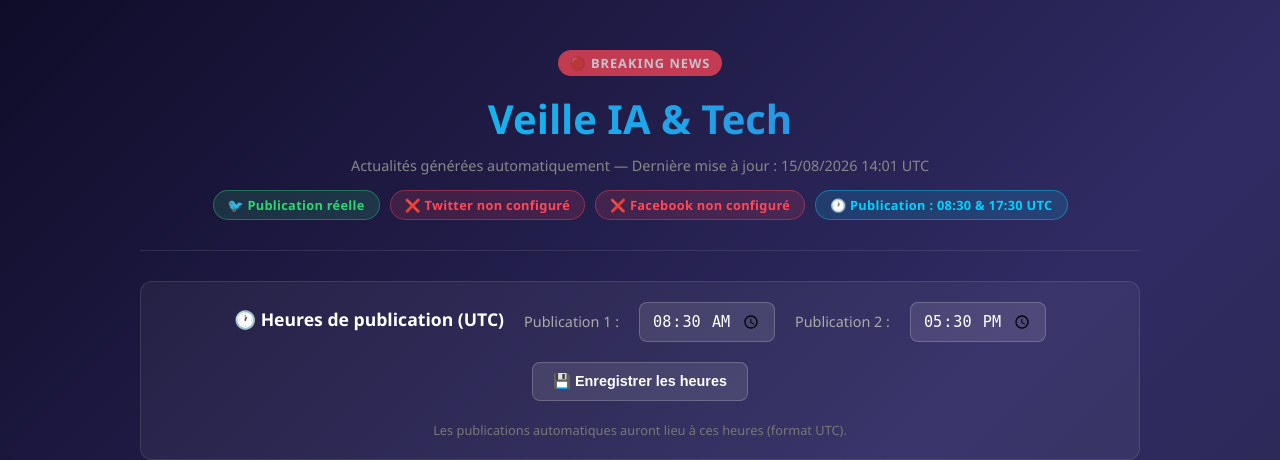
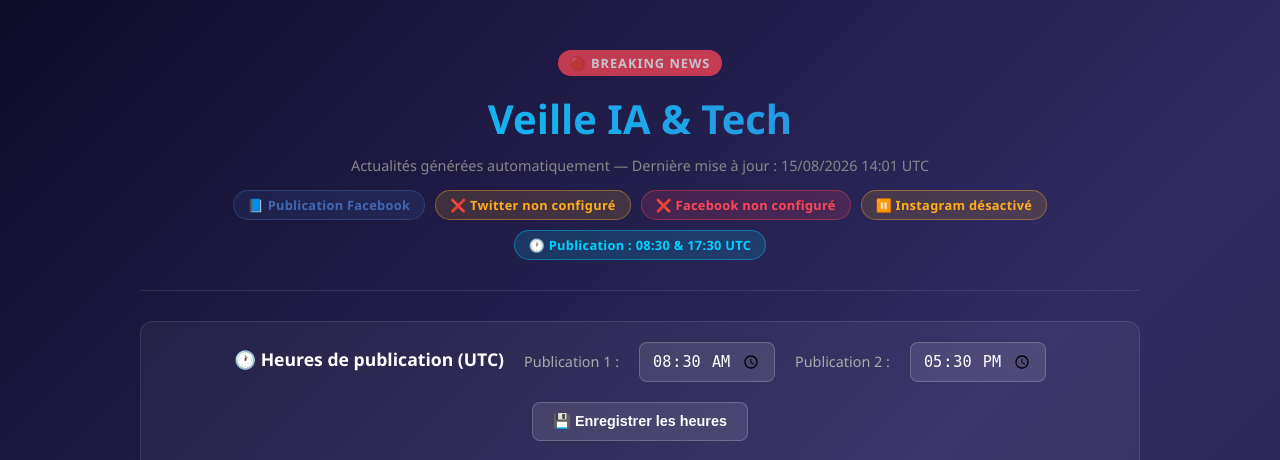
Before and after one commit to YaYouLeKyou/ia-tech-bot-poster-fb-insta-thread-twitter, a Flask app: page / in a window 1280 px wide. Shown: the top 460 px of the page. Run offline with Flask 3, Linux system fonts and the light colour scheme; data that the repository does not hold is empty.

Commit message:
Optimisation: Publication Facebook prioritaire, loader avec progression, carte ameliorée
- Priorisation de Facebook par defaut (Twitter/Instagram desactives)
- Ajout d'un loader avec messages de progression (envoi Twitter/Facebook/Instagram, termine...)
- Amelioration de la carte de publication avec messages plus clairs (envoye, echec)
- Modification du badge de statut pour afficher Publication Facebook
- Ajout d'une animation de chargement (spinner) pour le loader
- Twitter desactive par defaut (pas d'acces API payante)
- Instagram desactive par defaut (non fonctionnel)
- Mise a jour du backend pour retourner les etapes de progression
- Amelioration de l'UX avec des messages plus explicites

```diff
--- a/templates/index.html
+++ b/templates/index.html
@@ -84,9 +84,9 @@
         }
 
         .status-badge.live {
-            background: rgba(46, 213, 115, 0.15);
-            border: 1px solid rgba(46, 213, 115, 0.4);
-            color: #2ed573;
+            background: rgba(66, 103, 178, 0.15);
+            border: 1px solid rgba(66, 103, 178, 0.4);
+            color: #4267b2;
         }
 
         .status-badge.twitter {
@@ -96,9 +96,9 @@
         }
 
         .status-badge.twitter-off {
-            background: rgba(255, 71, 87, 0.15);
-            border: 1px solid rgba(255, 71, 87, 0.4);
-            color: #ff4757;
+            background: rgba(255, 173, 31, 0.15);
+            border: 1px solid rgba(255, 173, 31, 0.4);
+            color: #ffad1f;
         }
 
         .status-badge.schedule {
@@ -117,6 +117,12 @@
             background: rgba(255, 71, 87, 0.15);
             border: 1px solid rgba(255, 71, 87, 0.4);
             color: #ff4757;
+        }
+
+        .status-badge.instagram-off {
+            background: rgba(255, 173, 31, 0.15);
+            border: 1px solid rgba(255, 173, 31, 0.4);
+            color: #ffad1f;
         }
 
         @keyframes pulse {
@@ -455,6 +461,22 @@
             color: #00d2ff;
             margin-top: 10px;
             font-size: 0.9rem;
+            align-items: center;
+            gap: 8px;
+        }
+
+        .loading::before {
+            content: '';
+            width: 16px;
+            height: 16px;
+            border: 2px solid rgba(0, 210, 255, 0.3);
+            border-top-color: #00d2ff;
+            border-radius: 50%;
+            animation: spin 1s linear infinite;
+        }
+
+        @keyframes spin {
+            to { transform: rotate(360deg); }
         }
 
         .toast {
@@ -770,10 +792,10 @@
                 {% if dry_run %}
                 <span class="status-badge dry-run">🧪 Mode DRY-RUN</span>
                 {% else %}
-                <span class="status-badge live">🐦 Publication réelle</span>
+                <span class="status-badge live">📘 Publication Facebook</span>
                 {% endif %}
                 {% if twitter_configured %}
-                <span class="status-badge twitter">✅ Twitter connecté</span>
+                <span class="status-badge twitter-off">⏸️ Twitter désactivé</span>
                 {% else %}
                 <span class="status-badge twitter-off">❌ Twitter non configuré</span>
                 {% endif %}
@@ -782,6 +804,7 @@
                 {% else %}
                 <span class="status-badge facebook-off">❌ Facebook non configuré</span>
                 {% endif %}
+                <span class="status-badge instagram-off">⏸️ Instagram désactivé</span>
                 <span class="status-badge schedule">🕐 Publication : {{ schedule_times|join(' & ') }} UTC</span>
             </div>
         </header>
@@ -805,7 +828,7 @@
                 <div class="controls-group-title">⚡ Post minute</div>
                 <label>Envoyer sur :</label>
                 <label class="network-check twitter-check" id="netTwitterLabel">
-                    <input type="checkbox" id="netTwitter" checked onchange="updateNetworkCheck(this, 'netTwitterLabel')">
+                    <input type="checkbox" id="netTwitter" onchange="updateNetworkCheck(this, 'netTwitterLabel')">
                     🐦 Twitter
                 </label>
                 <label class="network-check facebook-check" id="netFacebookLabel">
@@ -813,7 +836,7 @@
                     📘 Facebook
                 </label>
                 <label class="network-check instagram-check" id="netInstagramLabel">
-                    <input type="checkbox" id="netInstagram" checked onchange="updateNetworkCheck(this, 'netInstagramLabel')">
+                    <input type="checkbox" id="netInstagram" onchange="updateNetworkCheck(this, 'netInstagramLabel')">
                     📸 Instagram
                 </label>
                 <button onclick="postNow()" class="btn btn-tweet">⚡ Publier maintenant</button>
@@ -1103,31 +1126,39 @@
             }
         }
 
-        // Récupère le réseau sélectionné (twitter, facebook, instagram, both, all)
+        // Récupère le réseau sélectionné (twitter, facebook, instagram)
+        // Par défaut, seulement Facebook est coché
         function getSelectedNetwork() {
             const twitter = document.getElementById('netTwitter').checked;
             const facebook = document.getElementById('netFacebook').checked;
             const instagram = document.getElementById('netInstagram').checked;
 
+            if (twitter && !facebook && !instagram) return 'twitter';
+            if (!twitter && facebook && !instagram) return 'facebook';
+            if (!twitter && !facebook && instagram) return 'instagram';
+            if (twitter && facebook && !instagram) return 'both';
+            if (twitter && !facebook && instagram) return 'both';
+            if (!twitter && facebook && instagram) return 'both';
             if (twitter && facebook && instagram) return 'all';
-            if (twitter && facebook) return 'both';
-            if (twitter && instagram) return 'both';
-            if (twitter) return 'twitter';
-            if (facebook) return 'facebook';
-            if (instagram) return 'instagram';
-            return null;
-        }
-
-        // Post minute : publie immédiatement sur le(s) réseau(x) choisi(s)
+            // Par défaut, si rien n'est coché, retourne Facebook
+            return 'facebook';
+        }
+
+        // Post minute : publie immédiatement sur le réseau choisi
         async function postNow() {
             const network = getSelectedNetwork();
-            if (!network) {
-                showToast('❌ Sélectionnez au moins un réseau (Twitter ou Facebook)', true);
-                return;
-            }
-
             const loading = document.getElementById('loading');
-            if (loading) loading.style.display = 'block';
+            if (loading) {
+                loading.style.display = 'block';
+                const networkLabels = {
+                    'twitter': '🐦 Envoi du post Twitter…',
+                    'facebook': '📘 Envoi du post Facebook…',
+                    'instagram': '📸 Envoi du post Instagram…',
+                    'both': '📤 Envoi du post sur les réseaux sélectionnés…',
+                    'all': '📤 Envoi du post sur tous les réseaux…'
+                };
+                loading.textContent = networkLabels[network] || '⏳ Publication en cours…';
+            }
 
             try {
                 const response = await fetch('/api/tweet-now', {
@@ -1141,13 +1172,25 @@
                     throw new Error(data.error || 'Erreur lors de la publication');
                 }
 
-                // Afficher la simulation visuelle
+                if (loading && data.progress) {
+                    const lastStep = data.progress[data.progress.length - 1];
+                    if (lastStep && lastStep.message) {
+                        loading.textContent = lastStep.message;
+                    }
+                    setTimeout(() => {
+                        if (loading) loading.style.display = 'none';
+                    }, 800);
+                } else if (loading) {
+                    setTimeout(() => {
+                        if (loading) loading.style.display = 'none';
+                    }, 800);
+                }
+
                 currentTweetData = data;
                 showTweetPreview(data.tweet_preview);
             } catch (error) {
+                if (loading) loading.style.display = 'none';
                 showToast('❌ ' + error.message, true);
-            } finally {
-                if (loading) loading.style.display = 'none';
             }
         }
 
@@ -1354,11 +1397,16 @@
 
         async function tweetNow() {
             const loading = document.getElementById('loading');
-            if (loading) loading.style.display = 'block';
+            if (loading) {
+                loading.style.display = 'block';
+                loading.textContent = '⏳ Génération et publication Facebook en cours…';
+            }
 
             try {
                 const response = await fetch('/api/tweet-now', {
-                    method: 'POST'
+                    method: 'POST',
+                    headers: { 'Content-Type': 'application/json' },
+                    body: JSON.stringify({ network: 'facebook' })
                 });
                 const data = await response.json();
 
@@ -1366,13 +1414,25 @@
                     throw new Error(data.error || 'Erreur lors de la génération du tweet');
                 }
 
-                // Afficher la simulation visuelle du tweet
+                if (loading && data.progress) {
+                    const lastStep = data.progress[data.progress.length - 1];
+                    if (lastStep && lastStep.message) {
+                        loading.textContent = lastStep.message;
+                    }
+                    setTimeout(() => {
+                        if (loading) loading.style.display = 'none';
+                    }, 800);
+                } else if (loading) {
+                    setTimeout(() => {
+                        if (loading) loading.style.display = 'none';
+                    }, 800);
+                }
+
                 currentTweetData = data;
                 showTweetPreview(data.tweet_preview);
             } catch (error) {
+                if (loading) loading.style.display = 'none';
                 showToast('❌ ' + error.message, true);
-            } finally {
-                if (loading) loading.style.display = 'none';
             }
         }
 
@@ -1434,7 +1494,6 @@
             publishBtn.textContent = 'Vérification…';
 
             try {
-                // Si dry-run, on simule juste la publication
                 if (currentTweetData.dry_run) {
                     setTimeout(() => {
                         status.textContent = '✅ Tweet simulé avec succès (mode DRY-RUN) — aucun tweet réel envoyé.';
@@ -1447,32 +1506,29 @@
                     return;
                 }
 
-                // La publication a DÉJÀ été effectuée par l'appel à /api/tweet-now
-                // dans postNow() ou tweetNow(). On affiche juste les résultats.
                 const data = currentTweetData;
-                const network = data.network || 'all';
-
-                // Construit le message de statut selon les réseaux
+                const network = data.network || 'facebook';
+
                 const parts = [];
                 if (network === 'twitter' || network === 'both' || network === 'all') {
-                    parts.push(data.published ? '🐦 Twitter ✅' : '🐦 Twitter ❌');
+                    parts.push(data.published ? '🐦 Twitter envoyé' : '🐦 Twitter non envoyé');
                 }
                 if (network === 'facebook' || network === 'both' || network === 'all') {
                     if (data.facebook_published) {
-                        parts.push('📘 Facebook ✅');
+                        parts.push('📘 Facebook envoyé avec succès');
                     } else if (data.facebook_error) {
-                        parts.push('📘 Facebook ❌ — ' + data.facebook_error);
+                        parts.push('📘 Facebook échec : ' + data.facebook_error);
                     } else {
-                        parts.push('📘 Facebook ❌');
+                        parts.push('📘 Facebook non envoyé');
                     }
                 }
                 if (network === 'instagram' || network === 'both' || network === 'all') {
                     if (data.instagram_published) {
-                        parts.push('📸 Instagram ✅');
+                        parts.push('📸 Instagram envoyé');
                     } else if (data.instagram_error) {
-                        parts.push('📸 Instagram ❌ — ' + data.instagram_error);
+                        parts.push('📸 Instagram échec : ' + data.instagram_error);
                     } else {
-                        parts.push('📸 Instagram ❌');
+                        parts.push('📸 Instagram non envoyé');
                     }
                 }
 
@@ -1481,12 +1537,12 @@
                                    (network !== 'instagram' || data.instagram_published);
 
                 if (anySuccess) {
-                    status.textContent = '✅ Publication réussie : ' + parts.join(' · ');
+                    status.textContent = '✅ Post envoyé : ' + parts.join(' · ');
                     status.className = 'tweet-status success';
                     status.style.display = 'block';
                     showToast('✅ ' + parts.join(' · '));
                 } else {
-                    status.textContent = '⚠️ Publication échouée : ' + parts.join(' · ');
+                    status.textContent = '⚠️ Échec de l\'envoi : ' + parts.join(' · ');
                     status.className = 'tweet-status error';
                     status.style.display = 'block';
                     showToast('❌ Échec de la publication', true);
```
Also changed, not shown: web_app.py (+119 -54 lines).
